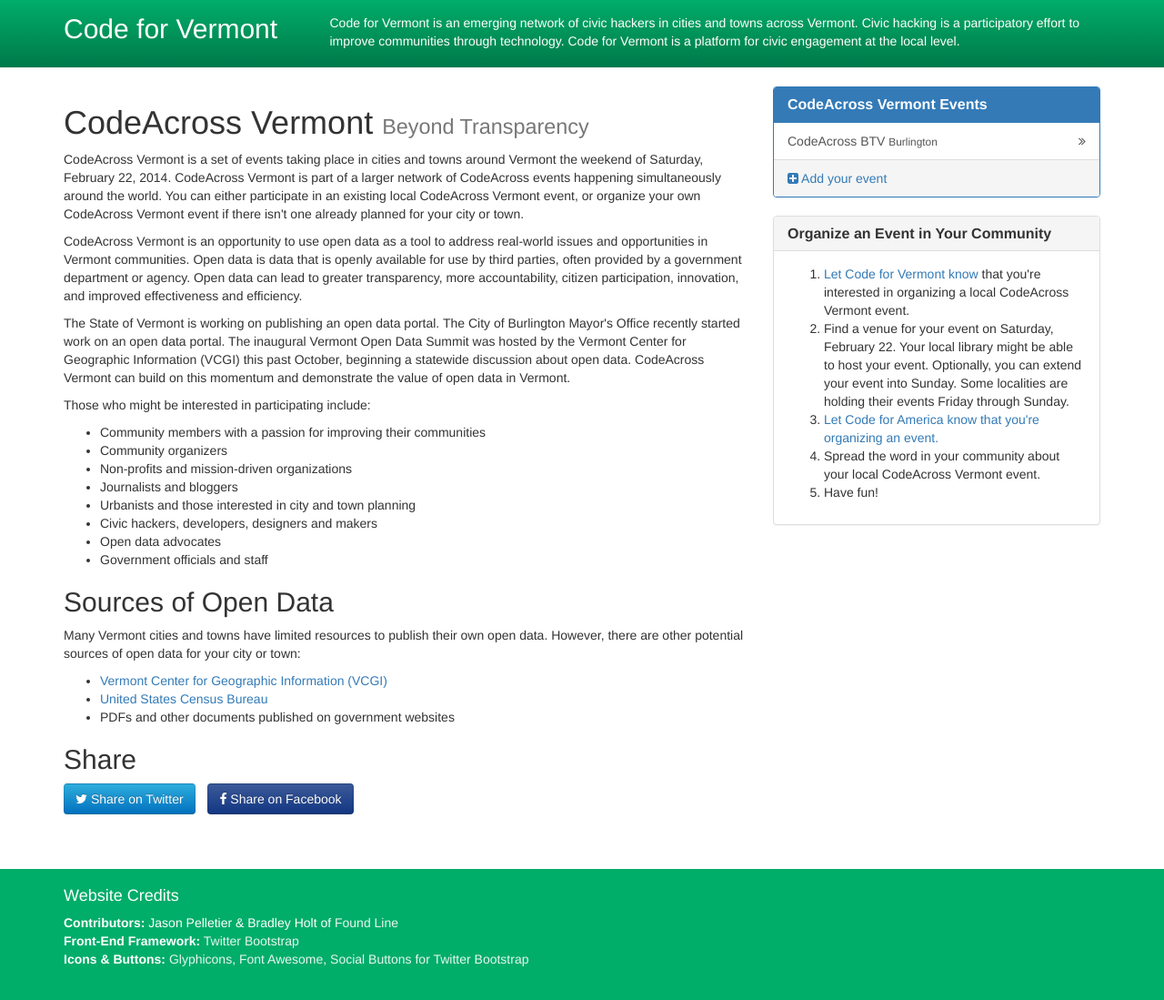
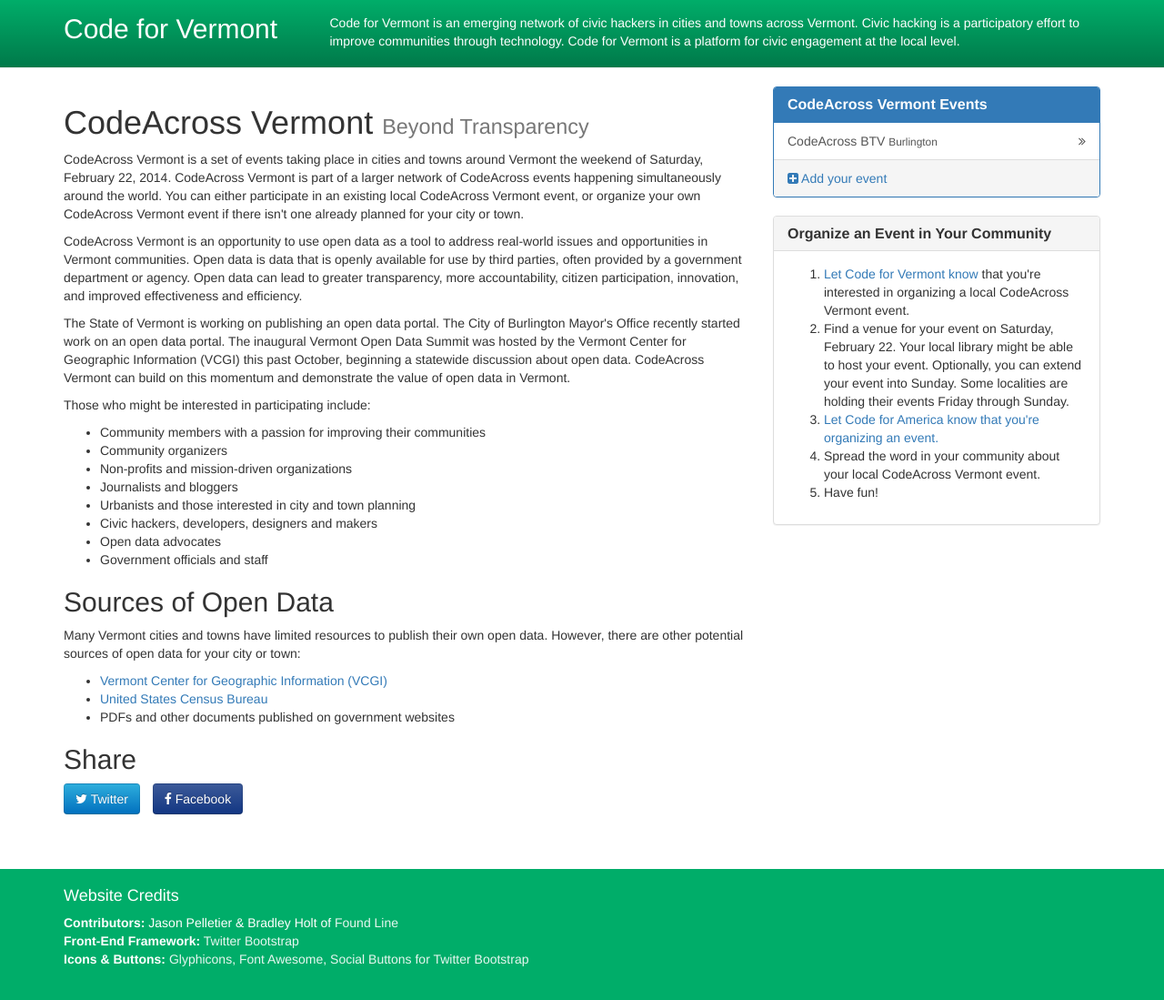
Before and after one commit to codeforvermont/codeforvermont.github.com, a Jekyll site: the page built from index.html, in a window 1280 px wide. Shown: the whole page at 91% size. Built offline with Jekyll 4.4.1, drawn with Linux system fonts in a browser that asks for light colours; nearby versions of some CDN libraries; comment, search, counter and statistics services are not loaded.

Commit message:
Update text.

```diff
--- a/index.html
+++ b/index.html
@@ -32,8 +32,8 @@
             </ul>
             <h2>Share</h2>
             <ul class="list-inline">
-                <li><a href="https://twitter.com/intent/tweet?url=http%3A%2F%2Fcodeforvermont.org%2F&amp;text=CodeAcross%20Vermont%20the%20weekend%20of%202%2F22%20in%20cities%20and%20towns%20around%20Vermont.&amp;hashtags=CodeAcross,OpenData" class="btn btn-twitter"><i class="fa fa-twitter"></i> Share on Twitter</a></li>
-                <li><a href="https://www.facebook.com/dialog/feed?name=CodeAcross%20Vermont&amp;caption=CodeAcross%20Vermont%20the%20weekend%20of%202%2F22%20in%20cities%20and%20towns%20around%20Vermont.&amp;redirect_uri=http%3A%2F%2Fcodeforvermont.org%2F" class="btn btn-facebook"><i class="fa fa-facebook"></i> Share on Facebook</a></li>
+                <li><a href="https://twitter.com/intent/tweet?url=http%3A%2F%2Fcodeforvermont.org%2F&amp;text=CodeAcross%20Vermont%20the%20weekend%20of%202%2F22%20in%20cities%20and%20towns%20around%20Vermont.&amp;hashtags=CodeAcross,OpenData" class="btn btn-twitter"><i class="fa fa-twitter"></i> Twitter</a></li>
+                <li><a href="https://www.facebook.com/dialog/feed?name=CodeAcross%20Vermont&amp;caption=CodeAcross%20Vermont%20the%20weekend%20of%202%2F22%20in%20cities%20and%20towns%20around%20Vermont.&amp;redirect_uri=http%3A%2F%2Fcodeforvermont.org%2F" class="btn btn-facebook"><i class="fa fa-facebook"></i> Facebook</a></li>
             </ul>
         </article>
         <div class="col-sm-4">
```
